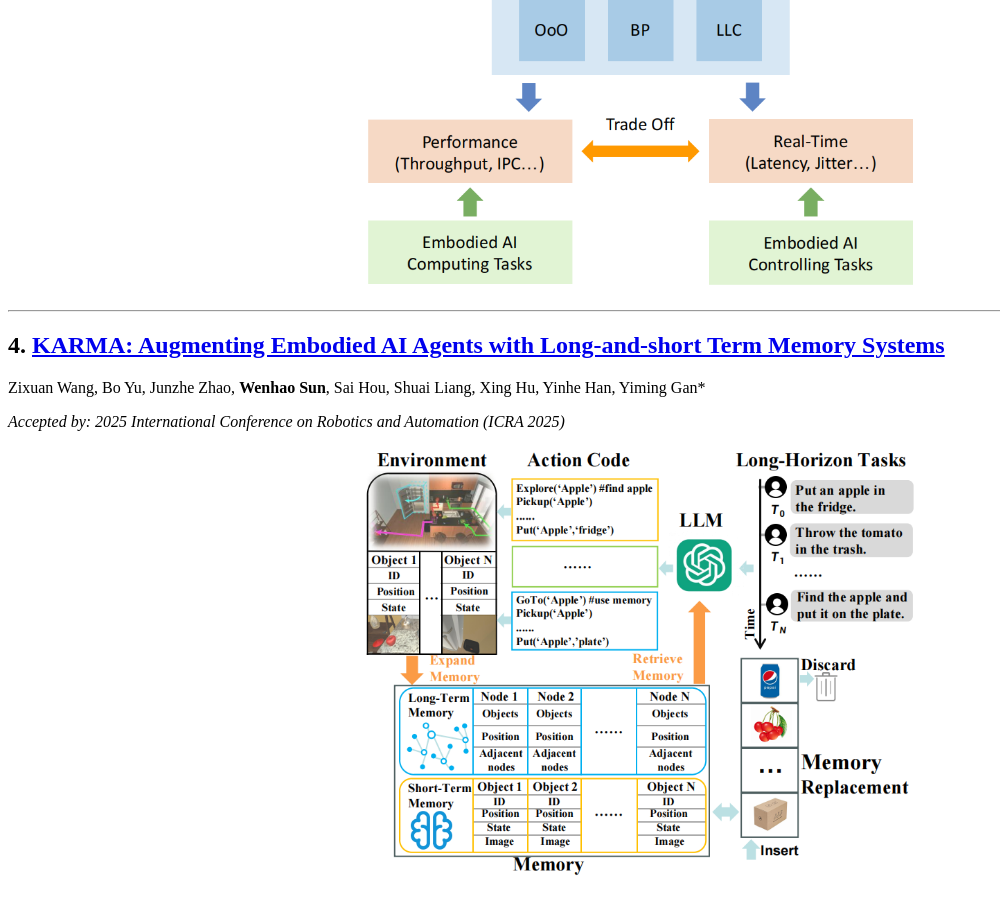
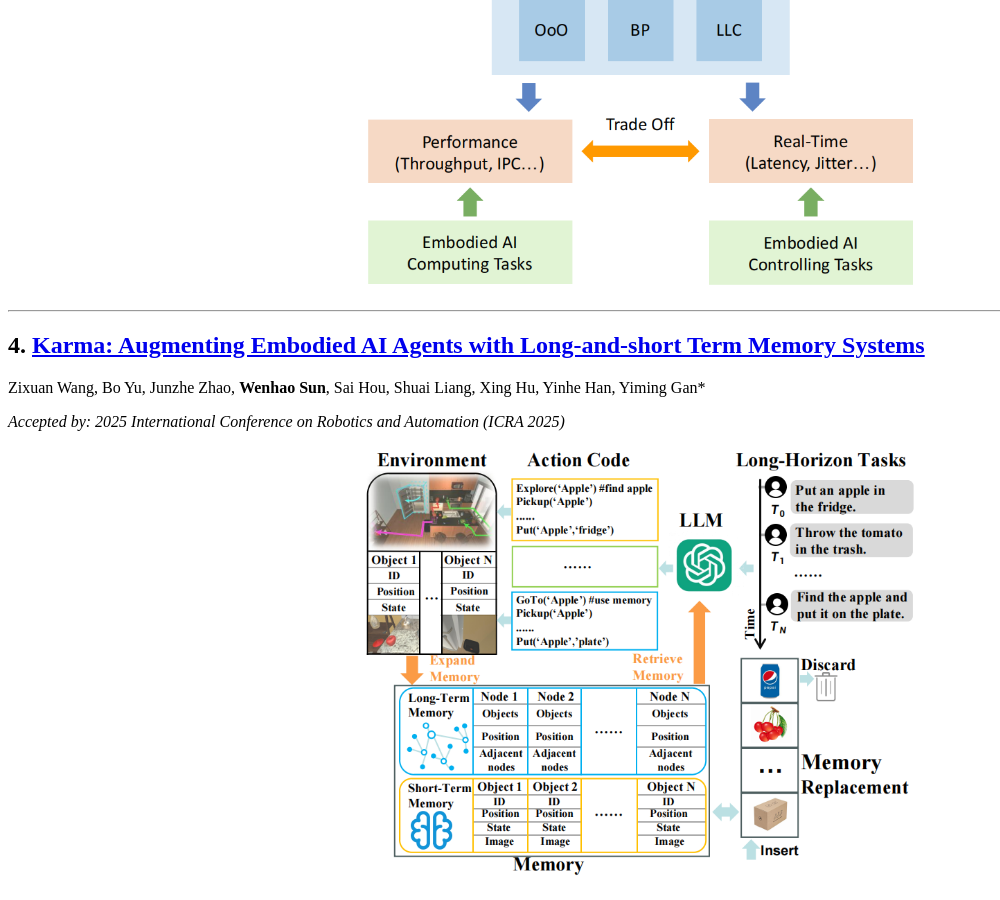
Before and after one commit to sun123-cmd/sun123-cmd.github.io, a Jekyll site: the page built from _pages/includes/pub.md, in a window 1280 px wide and 900 px high, scrolled down 1590 px. Shown: the whole window, without its empty margins (0-1000 px from the left). Built offline with Jekyll 4.4.1, drawn with Linux system fonts in a browser that asks for light colours; our own code applies the rules of GitHub Pages for plain Markdown files.

Commit message:
Update pub.md

```diff
--- a/_pages/includes/pub.md
+++ b/_pages/includes/pub.md
@@ -39,7 +39,7 @@
 
 ---
 
-## 4. [KARMA: Augmenting Embodied AI Agents with Long-and-short Term Memory Systems](https://arxiv.org/abs/2409.14908)
+## 4. [Karma: Augmenting Embodied AI Agents with Long-and-short Term Memory Systems](https://arxiv.org/abs/2409.14908)
 
 Zixuan Wang, Bo Yu, Junzhe Zhao, **Wenhao Sun**, Sai Hou, Shuai Liang, Xing Hu, Yinhe Han, Yiming Gan*
 
```
